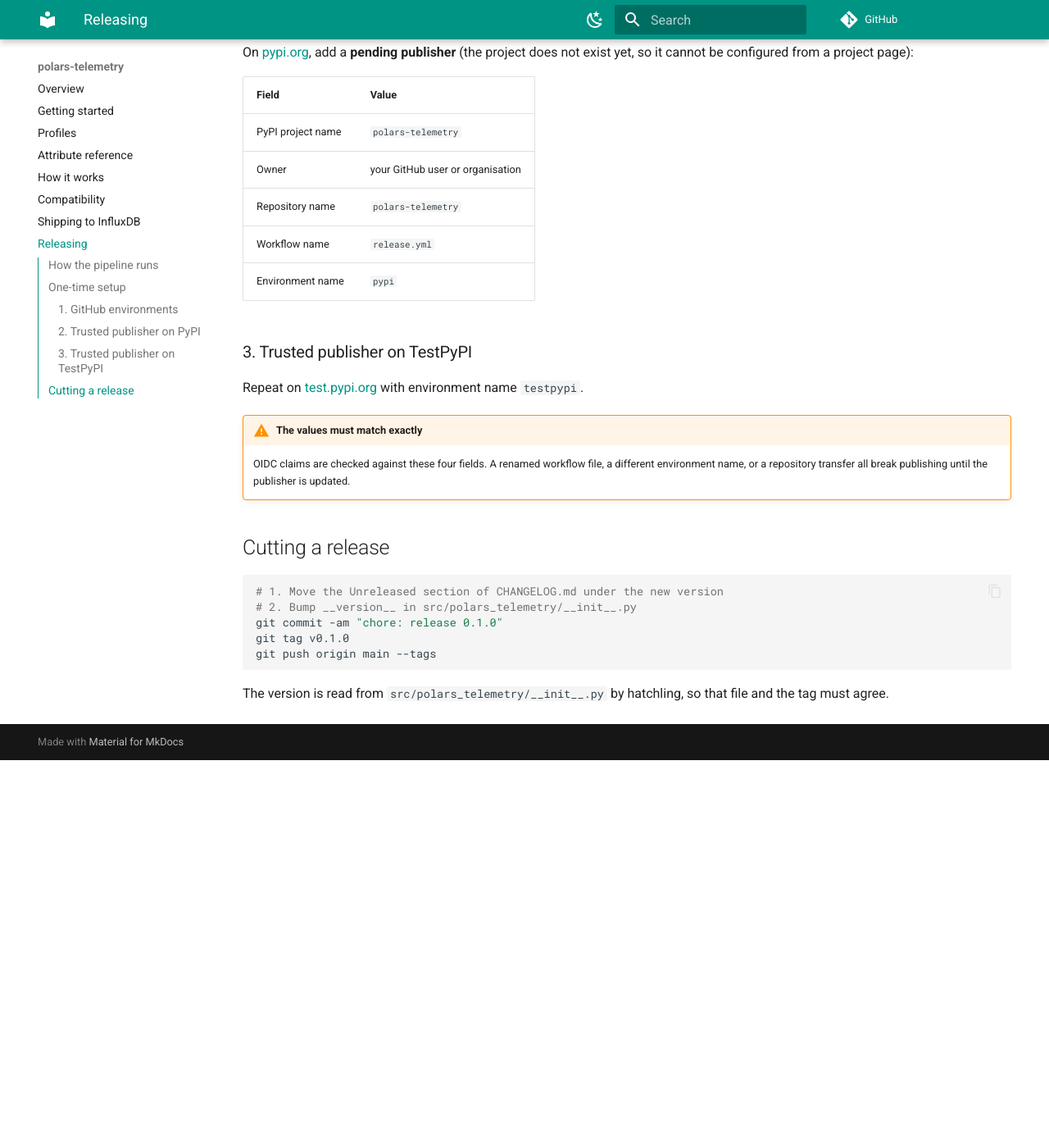
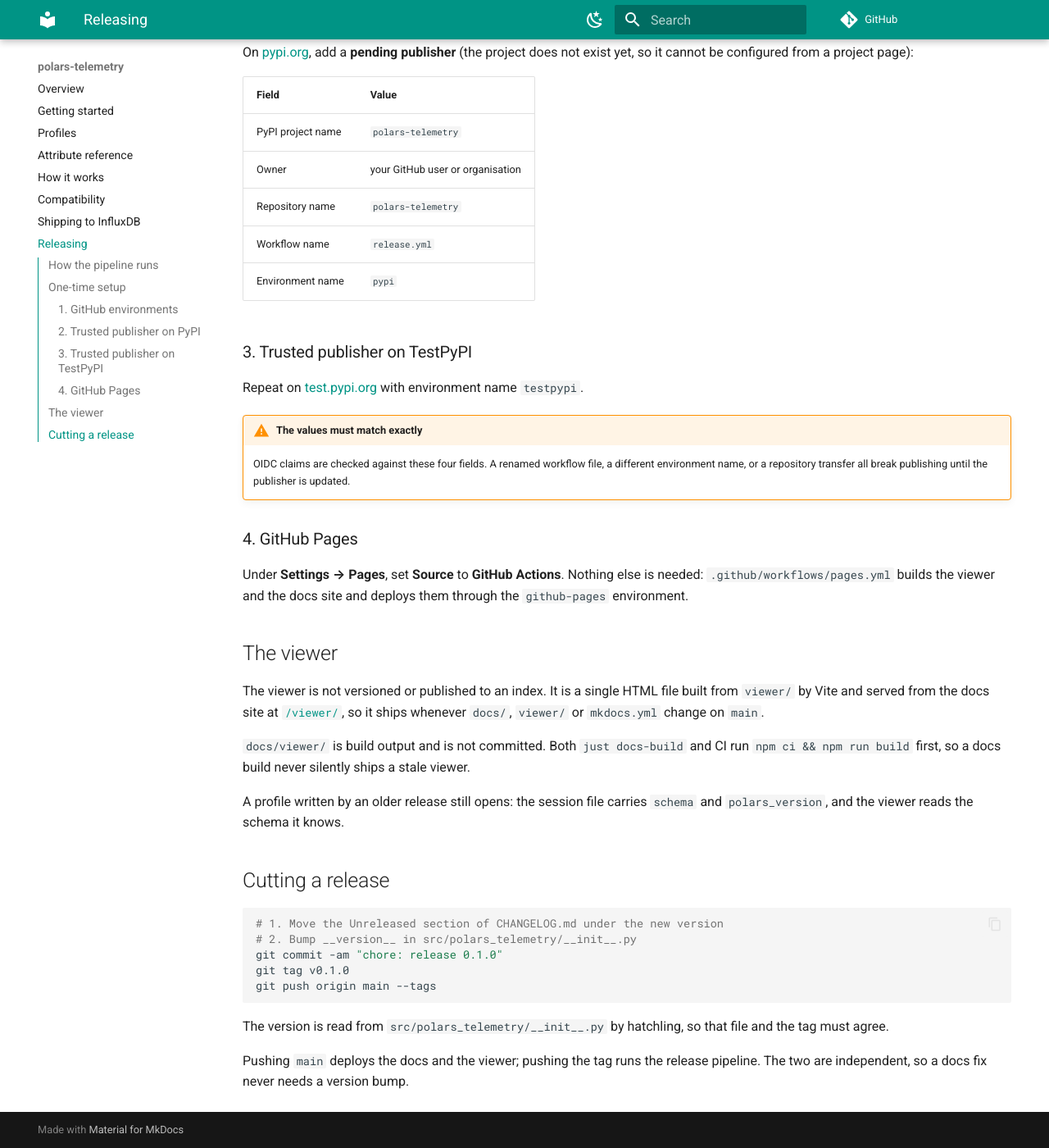
Before and after one commit to jan-krueger/polars-telemetry, an MkDocs documentation site: the page built from docs/releasing.md, in a window 1280 px wide and 1400 px high, scrolled down 1048 px. Shown: the whole window at 82% size. Built offline with MkDocs 1.6.1 and Material for MkDocs 9.7.7, drawn with Linux system fonts in a browser that asks for light colours; comment, search, counter and statistics services are not loaded; before the commit the page ends 1975 px from its top, so only the background shows below that.

Commit message:
ci: publish the docs site and viewer to github pages

````diff
--- a/docs/releasing.md
+++ b/docs/releasing.md
@@ -60,6 +60,26 @@
     a different environment name, or a repository transfer all break publishing
     until the publisher is updated.
 
+### 4. GitHub Pages
+
+Under **Settings → Pages**, set **Source** to **GitHub Actions**. Nothing else
+is needed: `.github/workflows/pages.yml` builds the viewer and the docs site
+and deploys them through the `github-pages` environment.
+
+## The viewer
+
+The viewer is not versioned or published to an index. It is a single HTML file
+built from `viewer/` by Vite and served from the docs site at
+[`/viewer/`](https://jan-krueger.github.io/polars-telemetry/viewer/), so it
+ships whenever `docs/`, `viewer/` or `mkdocs.yml` change on `main`.
+
+`docs/viewer/` is build output and is not committed. Both `just docs-build` and
+CI run `npm ci && npm run build` first, so a docs build never silently ships a
+stale viewer.
+
+A profile written by an older release still opens: the session file carries
+`schema` and `polars_version`, and the viewer reads the schema it knows.
+
 ## Cutting a release
 
 ```bash
@@ -72,3 +92,7 @@
 
 The version is read from `src/polars_telemetry/__init__.py` by hatchling, so
 that file and the tag must agree.
+
+Pushing `main` deploys the docs and the viewer; pushing the tag runs the
+release pipeline. The two are independent, so a docs fix never needs a version
+bump.
--- a/mkdocs.yml
+++ b/mkdocs.yml
@@ -1,5 +1,6 @@
 site_name: polars-telemetry
 site_description: OpenTelemetry instrumentation for Polars query execution
+site_url: https://jan-krueger.github.io/polars-telemetry/
 repo_url: https://github.com/jan-krueger/polars-telemetry
 edit_uri: ""
 strict: true
````
Also changed, not shown: 1 other file.
